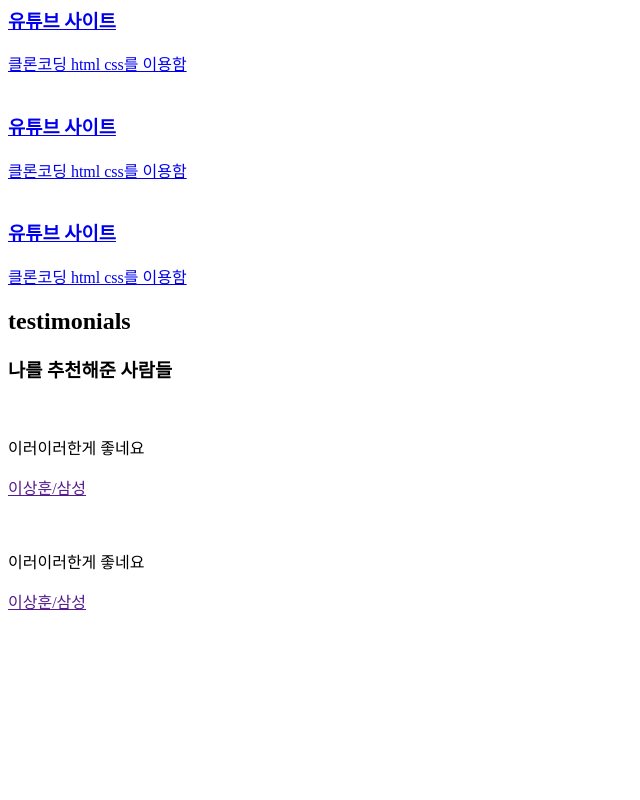
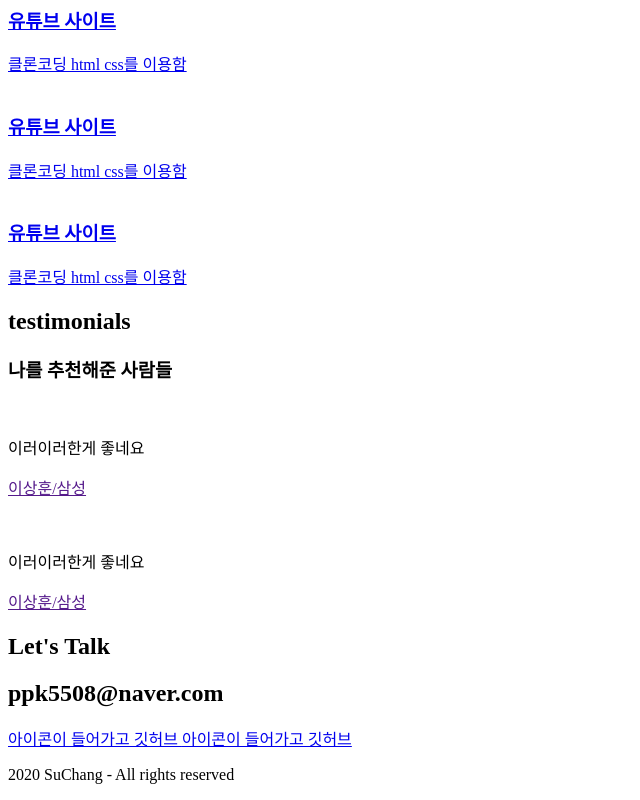
Before and after one commit to Park-Sc/portfolio, a plain HTML site: page index.html in a window 1280 px wide. Shown: the part 1926-2726 px from the top of the page, without its empty margins (0-640 px from the left). Before the commit the page ends 2555 px from the top, so only its background shows below. Drawn offline with Linux system fonts and the light colour scheme.

Commit message:
HTML:contact

```diff
--- a/index.html
+++ b/index.html
@@ -276,7 +276,22 @@
   </section>
 
   <!--Contact-->
-  <section id="contact"></section>
+  <section id="contact">
+    <h1 class="contact__title">Let's Talk</h1>
+    <h2 class="contact__email">ppk5508@naver.com</h2>
+    <div class="contact__links">
+      <a href="#" target="blank">
+        아이콘이 들어가고 깃허브
+      </a>
+      <a href="#" target="blank">
+        아이콘이 들어가고 깃허브
+      </a>
+      <p class="contact__rights">
+        2020 SuChang - All rights reserved
+      </p>
+    </div>
+
+  </section>
 </body>
 
 </html>
```
